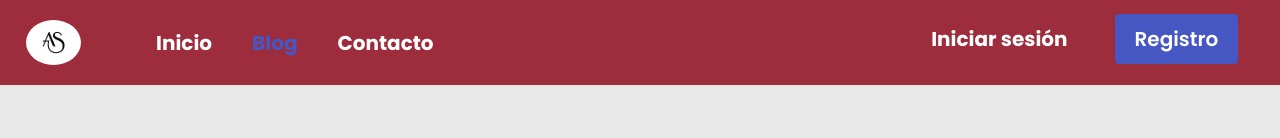
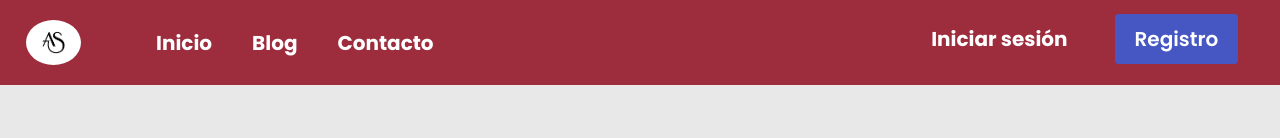
Before and after one commit to Asilvazavala/Blog-barcelona, a React (Vite) app: page /blog in a window 1280 px wide. Shown: the top 138 px of the page. Built offline with nearby package versions, Linux system fonts and the light colour scheme; no server answers; a web font is replaced by a local one.

Commit message:
added rrsponsive

```diff
--- a/src/components/Navbar/Navbar.jsx
+++ b/src/components/Navbar/Navbar.jsx
@@ -8,7 +8,6 @@ import { LogoutButton } from '../Auth0/LogoutButton/LogoutButton'
 import { useFunction } from '../../hooks/useFunction'
 
 function Navbar () {
-  // const BASE_URL = 'https://gym-as.vercel.app/'
   const BASE_URL = import.meta.env.VITE_BASE_URL
   const { isAuthenticated } = useAuth0()
   const { goTop } = useFunction()
@@ -50,7 +49,7 @@ function Navbar () {
           </NavLink>
 
           <NavLink to='/blog' className={styles.navLink} onClick={goTop}>
-            <span onClick={closeNavbar} className={window.location.href.includes('blog') ? `${styles.active} ${styles.navLinkMobile}` : styles.navLinkMobile}>Blog</span>
+            <span onClick={closeNavbar} className={window.location.href === BASE_URL + 'blog' ? `${styles.active} ${styles.navLinkMobile}` : styles.navLinkMobile}>Blog</span>
           </NavLink>
 
           <NavLink to='/contacto' className={styles.navLink} onClick={goTop}>
--- a/src/views/Blog/Blog.jsx
+++ b/src/views/Blog/Blog.jsx
@@ -28,7 +28,7 @@ export const Blog = () => {
             </ul>
           )
         })}
-        { window.location.href === 'http://localhost:3002/blog' &&
+        { window.location.href === 'http://localhost:3002/blog' || window.location.href === 'https://blog-barcelona.vercel.app/'&&
           <div className={styles.paginado}>
             <h3>Página {currentPage} de {totalItems}</h3>
             <div className={styles.buttonsPaginado}>
```
